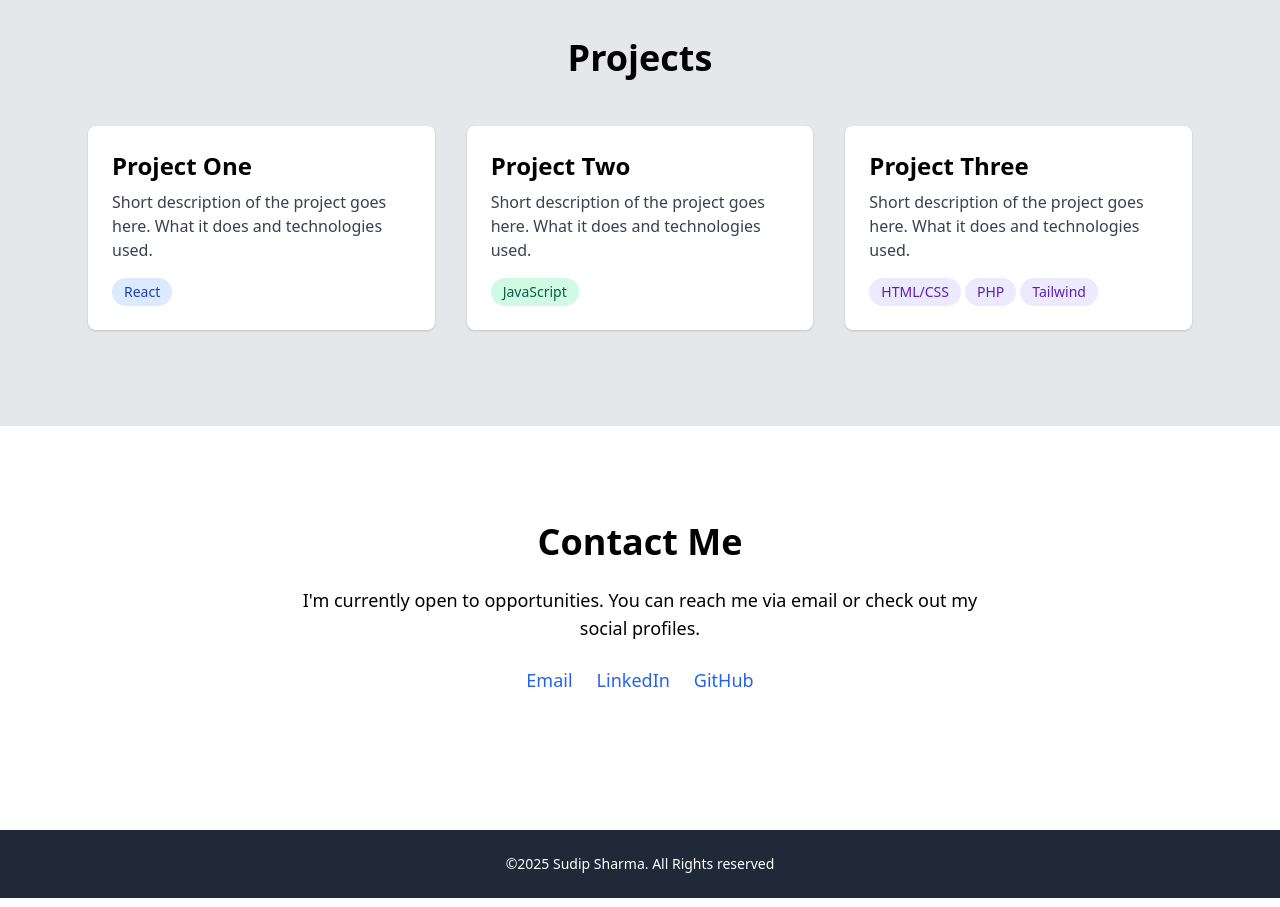
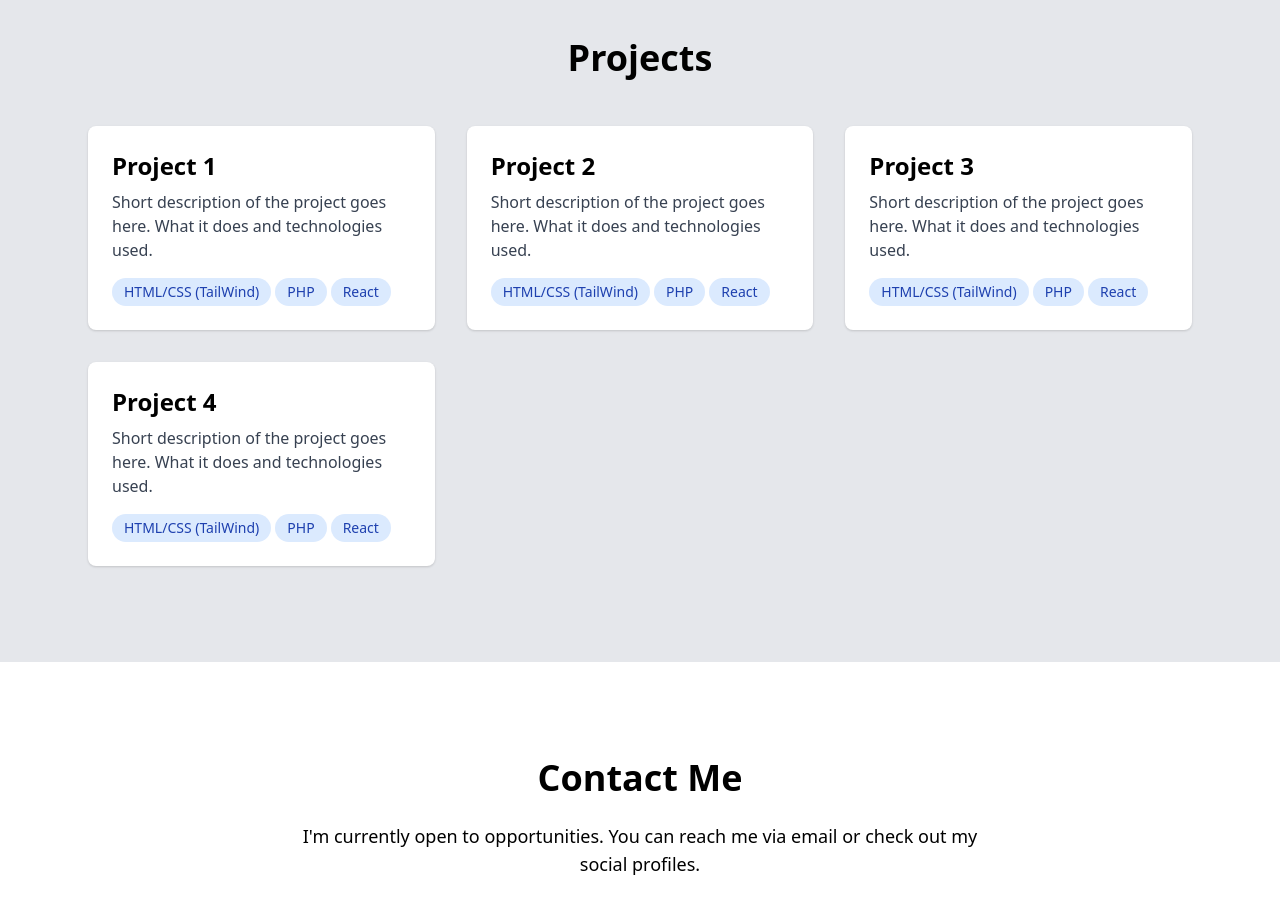
Before and after one commit to Sudip0987/my-portfolio, a React (Create React App) app: page / in a window 1280 px wide. Shown: the part 4520-5427 px from the top of the page. Built offline with nearby package versions, Linux system fonts and the light colour scheme.

Commit message:
move ProjectCard component to its own file for reusebaility

```diff
--- /dev/null
+++ b/src/components/ProjectCard.js
@@ -0,0 +1,18 @@
+import React from "react";
+function ProjectCard({title,description,technologies}){
+    return(
+
+
+   <div className="bg-white rounded-lg shadow p-6 hover:shadow-lg transition">
+            <h3 className="text-2xl font-bold mb-2">{title}</h3>
+            <p className="text-gray-700 mb-4">
+              {description}
+            </p>
+           {technologies.map((tech,index)=>(
+            <span key="index" className="inline-block bg-blue-100 text-blue-800 px-3 py-1 rounded-full text-sm mr-1">
+              {tech}
+            </span>
+           ))}
+          </div>    );
+}
+export default ProjectCard;
--- a/src/components/Projects.js
+++ b/src/components/Projects.js
@@ -1,5 +1,24 @@
 import React from "react";
+import ProjectCard from "./ProjectCard";
 
+const projects= [
+  {title:"Project 1",
+    description:"Short description of the project goes here. What it does and technologies used.",
+    technologies:["HTML/CSS (TailWind)", "PHP","React"]
+  },
+  {title:"Project 2",
+    description:"Short description of the project goes here. What it does and technologies used.",
+    technologies:["HTML/CSS (TailWind)", "PHP","React"]
+  },
+    {title:"Project 3",
+    description:"Short description of the project goes here. What it does and technologies used.",
+    technologies:["HTML/CSS (TailWind)", "PHP","React"]
+  },
+     {title:"Project 4",
+    description:"Short description of the project goes here. What it does and technologies used.",
+    technologies:["HTML/CSS (TailWind)", "PHP","React"]
+  }
+];
 function Projects() {
   return (
     <section id="projects" className="bg-gray-200 py-24">
@@ -9,44 +28,15 @@ function Projects() {
 
         {/* Grid of projects */}
         <div className="grid gap-8 md:grid-cols-2 lg:grid-cols-3">
-          {/* Project Card 1 */}
-          <div className="bg-white rounded-lg shadow p-6 hover:shadow-lg transition">
-            <h3 className="text-2xl font-bold mb-2">Project One</h3>
-            <p className="text-gray-700 mb-4">
-              Short description of the project goes here. What it does and technologies used.
-            </p>
-            <span className="inline-block bg-blue-100 text-blue-800 px-3 py-1 rounded-full text-sm">
-              React
-            </span>
+        {projects.map((proj,index)=>(
+          <ProjectCard
+          key={index}
+          title={proj.title}
+          description={proj.description}
+          technologies={proj.technologies}
+            />
+        ))}
           </div>
-
-          {/* Project Card 2 */}
-          <div className="bg-white rounded-lg shadow p-6 hover:shadow-lg transition">
-            <h3 className="text-2xl font-bold mb-2">Project Two</h3>
-            <p className="text-gray-700 mb-4">
-              Short description of the project goes here. What it does and technologies used.
-            </p>
-            <span className="inline-block bg-green-100 text-green-800 px-3 py-1 rounded-full text-sm">
-              JavaScript
-            </span>
-          </div>
-
-          {/* Project Card 3 */}
-          <div className="bg-white rounded-lg shadow p-6 hover:shadow-lg transition">
-            <h3 className="text-2xl font-bold mb-2">Project Three</h3>
-            <p className="text-gray-700 mb-4">
-              Short description of the project goes here. What it does and technologies used.
-            </p>
-            <span className="inline-block bg-purple-100 text-purple-800 px-3 py-1 rounded-full text-sm mr-1">
-              HTML/CSS
-            </span>
-            <span className="inline-block bg-purple-100 text-purple-800 px-3 py-1 rounded-full text-sm mr-1">
-              PHP
-            </span><span className="inline-block bg-purple-100 text-purple-800 px-3 py-1 rounded-full text-sm">
-              Tailwind
-            </span>
-          </div>
-        </div>
       </div>
     </section>
   );
```
